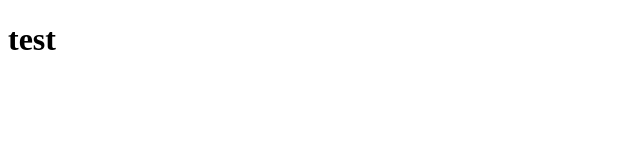
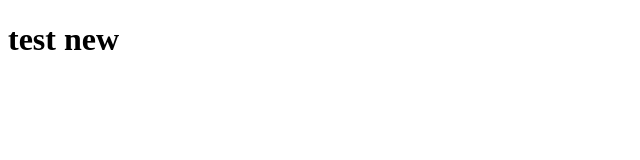
Before and after one commit to shivalr03/bundler, a website with bundled scripts: page index.html in a window 1280 px wide. Shown: the whole page, without its empty margins (0-640 px from the left). Built offline with nearby package versions, Linux system fonts and the light colour scheme.

Commit message:
testing windows new

```diff
--- a/index.html
+++ b/index.html
@@ -6,7 +6,7 @@
     <title>Document</title>
 </head>
 <body>
-    <h1>test</h1>
+    <h1>test new</h1>
     <script src="./dist/main.js"></script>
 </body>
 </html>
```
